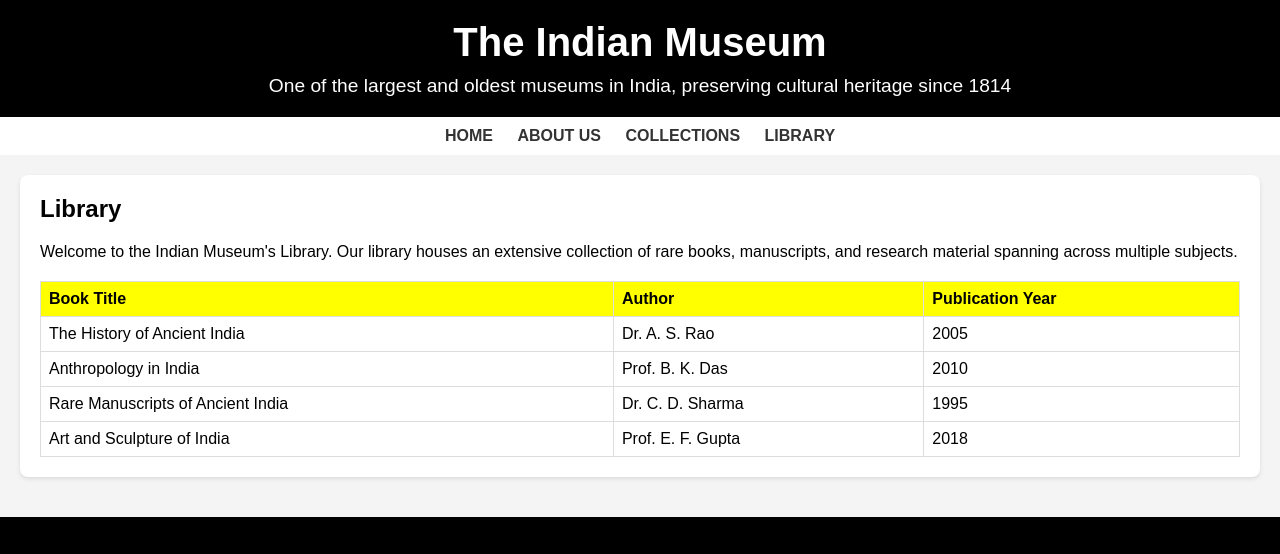
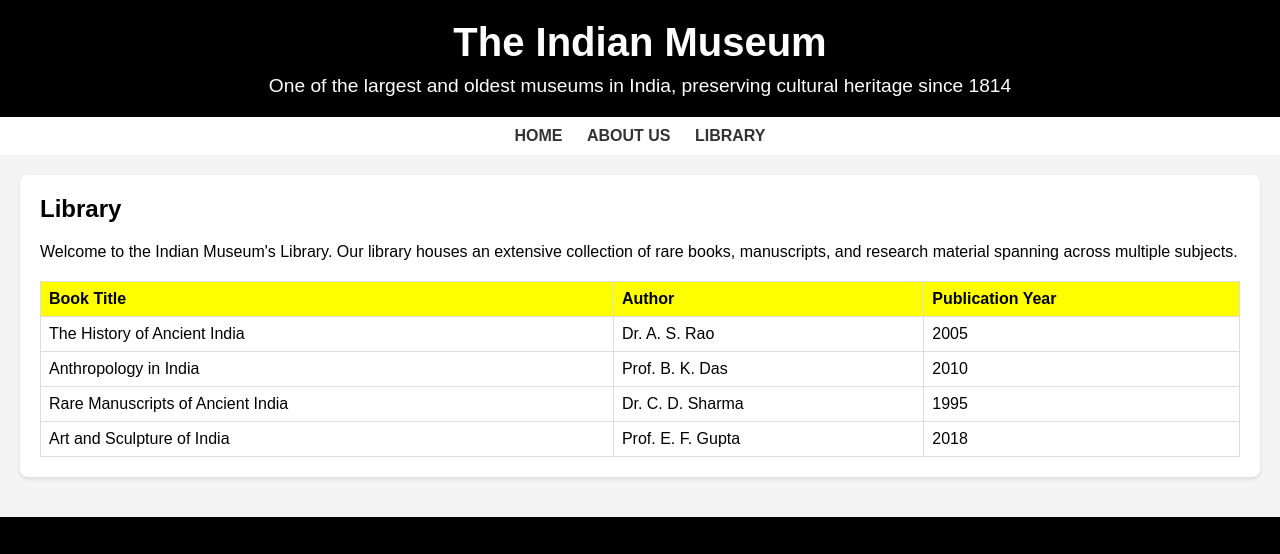
Before and after one commit to Soham-IITian/INDIAN-MUSEUM, a plain HTML site: page library.html in a window 1280 px wide. Shown: the top 554 px of the page. Drawn offline with Linux system fonts and the light colour scheme.

Commit message:
Update library.html

```diff
--- a/library.html
+++ b/library.html
@@ -19,7 +19,6 @@
         <ul>
             <li><a href="index.html">HOME</a></li>
             <li><a href="about.html">ABOUT US</a></li>
-            <li><a href="collections.html">COLLECTIONS</a></li>
             <li><a href="library.html">LIBRARY</a></li>
         </ul>
     </nav>
```
